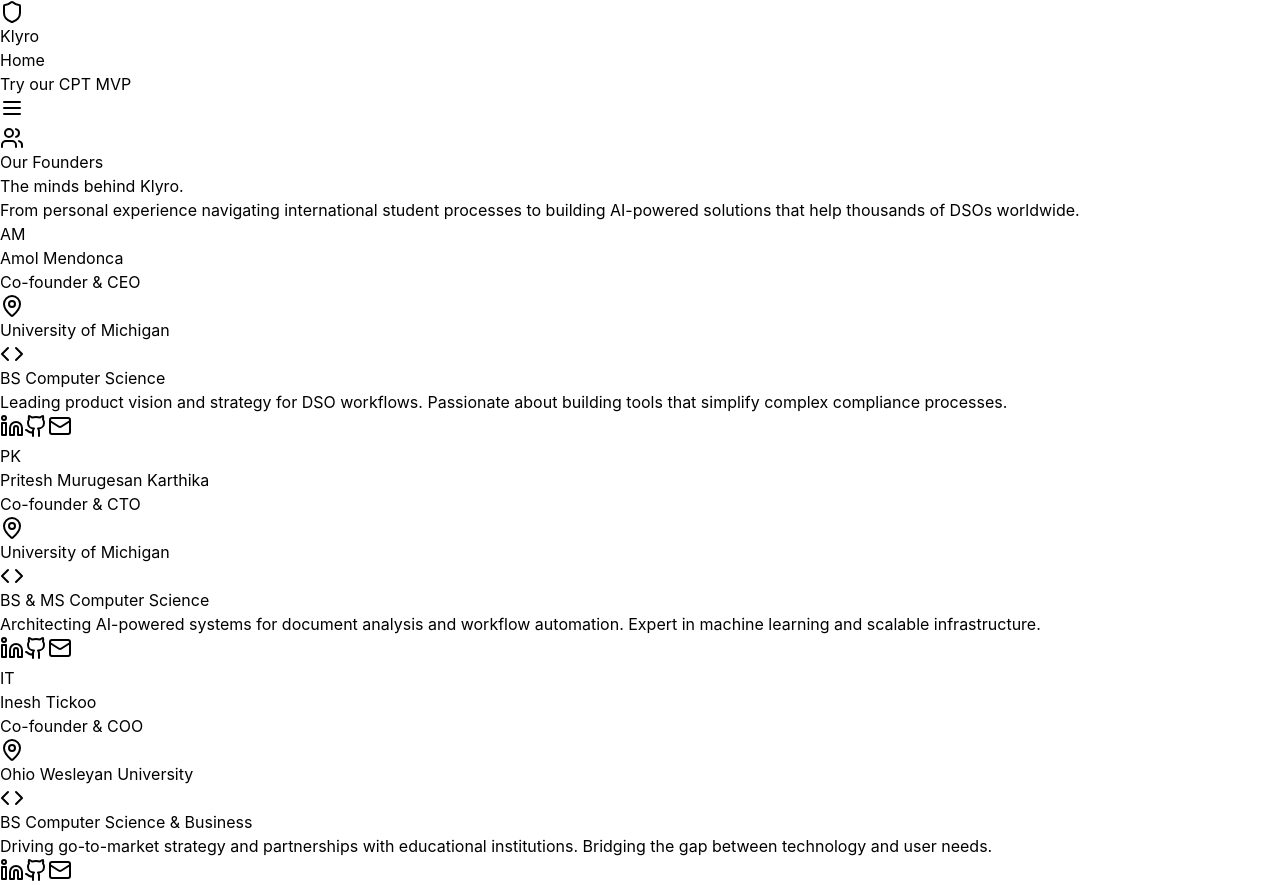
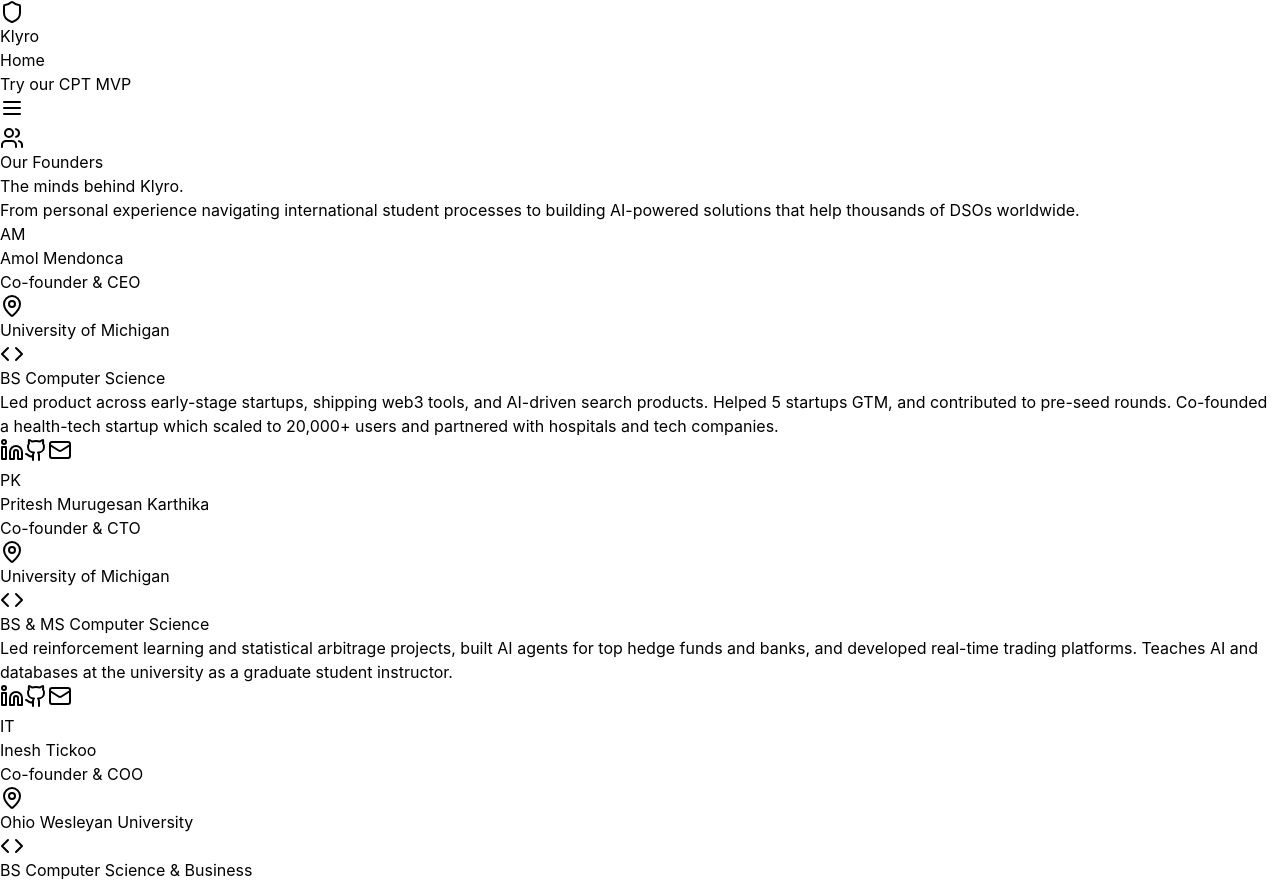
Before and after one commit to AmolMendonca/klyro-vercel, a React (Vite) app: page /team in a window 1280 px wide. Shown: the top 885 px of the page. Built offline with nearby package versions, Linux system fonts and the light colour scheme.

Commit message:
Team Page

```diff
--- a/src/Team.jsx
+++ b/src/Team.jsx
@@ -24,7 +24,7 @@
       role: "Co-founder & CEO",
       education: "University of Michigan",
       degree: "BS Computer Science",
-      bio: "Leading product vision and strategy for DSO workflows. Passionate about building tools that simplify complex compliance processes.",
+      bio: "Led product across early-stage startups, shipping web3 tools, and AI-driven search products. Helped 5 startups GTM, and contributed to pre-seed rounds. Co-founded a health-tech startup which scaled to 20,000+ users and partnered with hospitals and tech companies.",
       avatar: "AM",
       color: "bg-blue-100 text-blue-700"
     },
@@ -33,7 +33,7 @@
       role: "Co-founder & CTO",
       education: "University of Michigan",
       degree: "BS & MS Computer Science",
-      bio: "Architecting AI-powered systems for document analysis and workflow automation. Expert in machine learning and scalable infrastructure.",
+      bio: " Led reinforcement learning and statistical arbitrage projects, built AI agents for top hedge funds and banks, and developed real-time trading platforms. Teaches AI and databases at the university as a graduate student instructor.",
       avatar: "PK",
       color: "bg-green-100 text-green-700"
     },
@@ -42,7 +42,7 @@
       role: "Co-founder & COO",
       education: "Ohio Wesleyan University",
       degree: "BS Computer Science & Business",
-      bio: "Driving go-to-market strategy and partnerships with educational institutions. Bridging the gap between technology and user needs.",
+      bio: "Built products used by thousands and designed tools for Fortune 500 banks. Led product at both early-stage ventures and corporate internships, raised pre-seed funding, and conducted cognitive research on gamification and attention. ",
       avatar: "IT",
       color: "bg-purple-100 text-purple-700"
     }
```
